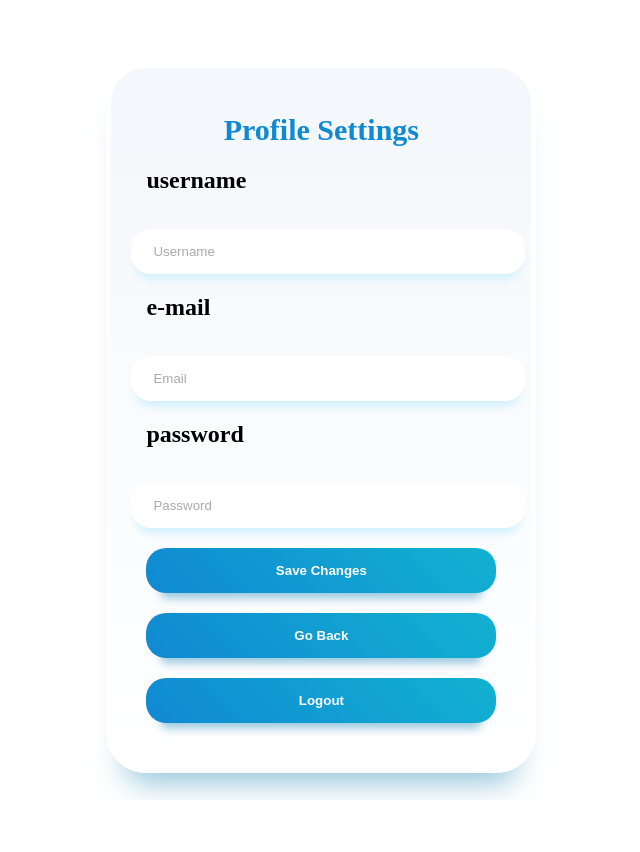
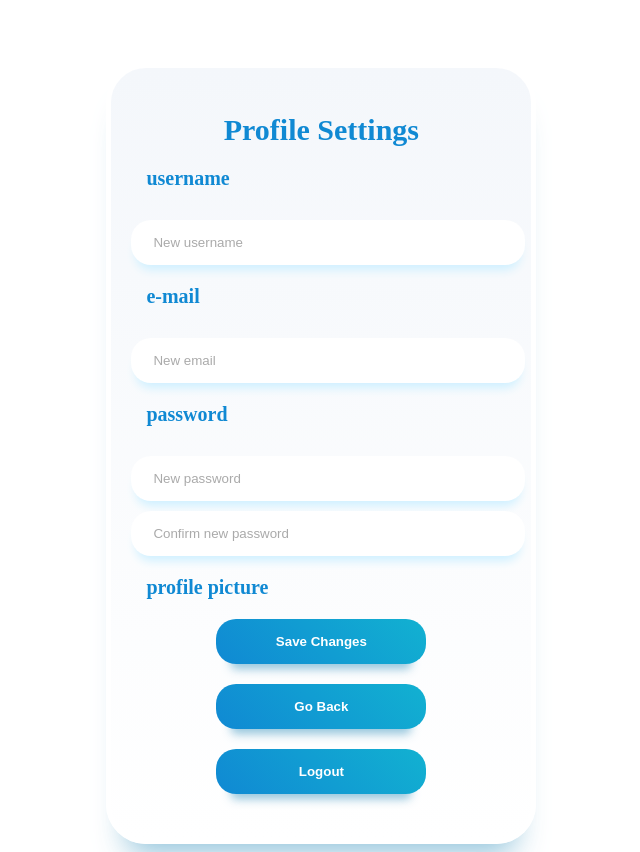
Before and after one commit to Ign1tz/CoSheet, a React (Create React App) app in the folder client/: page /ProfileSettings in a window 1280 px wide. Shown: the whole page, without its empty margins (344-984 px from the left). Before the commit the page ends 800 px from the top, so only its background shows below. Built offline with nearby package versions, Linux system fonts and the light colour scheme.

Commit message:
Quick save 2

```diff
--- a/client/src/Style/ProfileSettings.css
+++ b/client/src/Style/ProfileSettings.css
@@ -16,8 +16,12 @@ h1 {
     font-size: 30px;
     color: rgb(16, 137, 211);
 }
+h3 {
+    font-size: 20px;
+    color: rgb(16, 137, 211);
+}
 form {
-    margin-top: 20px;
+    margin-top: 10px;
 }
 
 input {
@@ -26,7 +30,7 @@ input {
     border: none;
     padding: 15px 20px;
     border-radius: 20px;
-    margin-top: 15px;
+    margin-top: 10px;
     margin-left: -15px;
     box-shadow: #cff0ff 0px 10px 10px -5px;
     border-inline: 2px solid transparent;
@@ -47,7 +51,7 @@ input:focus {
 
 button {
     display: block;
-    width: 100%;
+    width: 60%;
     font-weight: bold;
     background: linear-gradient(45deg, rgb(16, 137, 211) 0%, rgb(18, 177, 209) 100%);
     color: white;
--- a/client/src/pages/ProfileSettings.js
+++ b/client/src/pages/ProfileSettings.js
@@ -3,14 +3,17 @@ import {useState} from "react";
 export default function ProfileSettings() {
     const [data, setData] = useState([{}]);
     const [password, setPassword] = useState('');
+    const [confirm_password, setConfirmPassword] = useState('');
     const [userName, setUserName] = useState('');
     const [email, setEmail] = useState('');
+    const[profile_picture, setProfilePicture] = useState('');
     function handleProfileSettings(){
-        const data = {"username": userName, "password": password, "profile_picture": profile_picture, "email": email};
+        const data = {"username": userName, "password": password, "confirm_password": confirm_password,
+            "profile_picture": profile_picture, "email": email};
 
         try {
             const response = async () => {
-                const request = await fetch("http://localhost:5000/signup", {
+                const request = await fetch("http://localhost:5000/profileSettings", {
                     method: 'POST',
                     body: JSON.stringify(data),
                     headers: {
@@ -44,12 +47,19 @@ export default function ProfileSettings() {
         <div className="container">
             <h1>Profile Settings</h1>
             <form action="#" method="post">
-                <h2>username</h2>
-                <input type="text" id="username" name="username" placeholder="Username" required/>
-                <h2>e-mail</h2>
-                <input type="email" id="email" name="email" placeholder="Email" required/>
-                <h2>password</h2>
-                <input type="password" id="password" name="password" placeholder="Password" required/>
+                <h3>username {userName}</h3>
+                <input type="text" id="username" name="username" placeholder="New username" required value={userName}
+                       onChange={(e) => setUserName(e.target.value)}/>
+                <h3>e-mail {userName}</h3>
+                <input type="email" id="email" name="email" placeholder="New email" required value={email}
+                       onChange={(e) => setEmail(e.target.value)}/>
+                <h3>password {password}</h3>
+                <input type="password" id="password" name="password" placeholder="New password" required
+                       value={password}
+                       onChange={(e) => setPassword(e.target.value)}/>
+                <input type="confirm_password" id="confirm_password" name="confirm_password" placeholder="Confirm new password"
+                       required value={confirm_password} onChange={(e) => setConfirmPassword(e.target.value)}/>
+                <h3>profile picture</h3>
 
                 <button className="saveChanges" onClick={saveChanges}>
                     Save Changes
```
Also changed, not shown: 2 other files (tests, documents, lock files or other folders).
